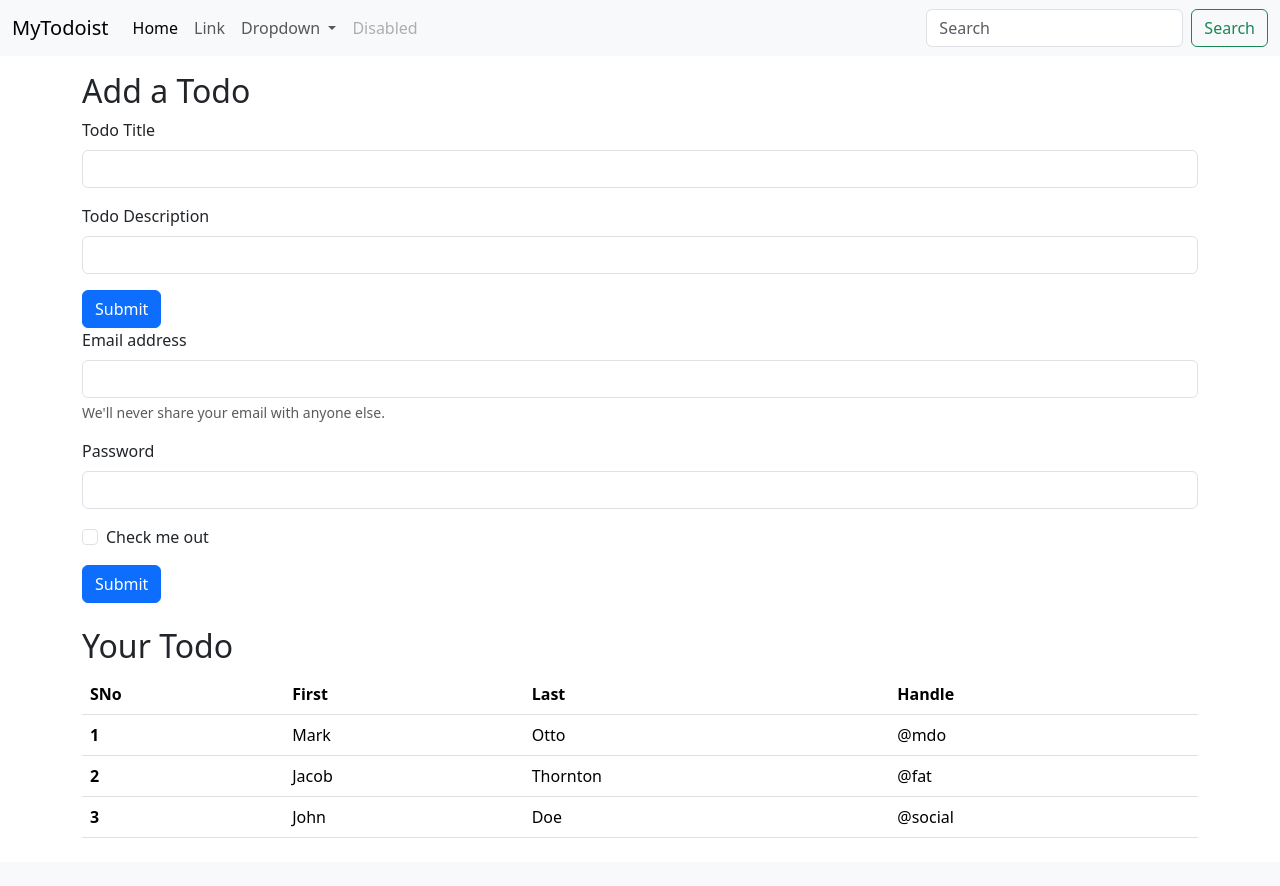
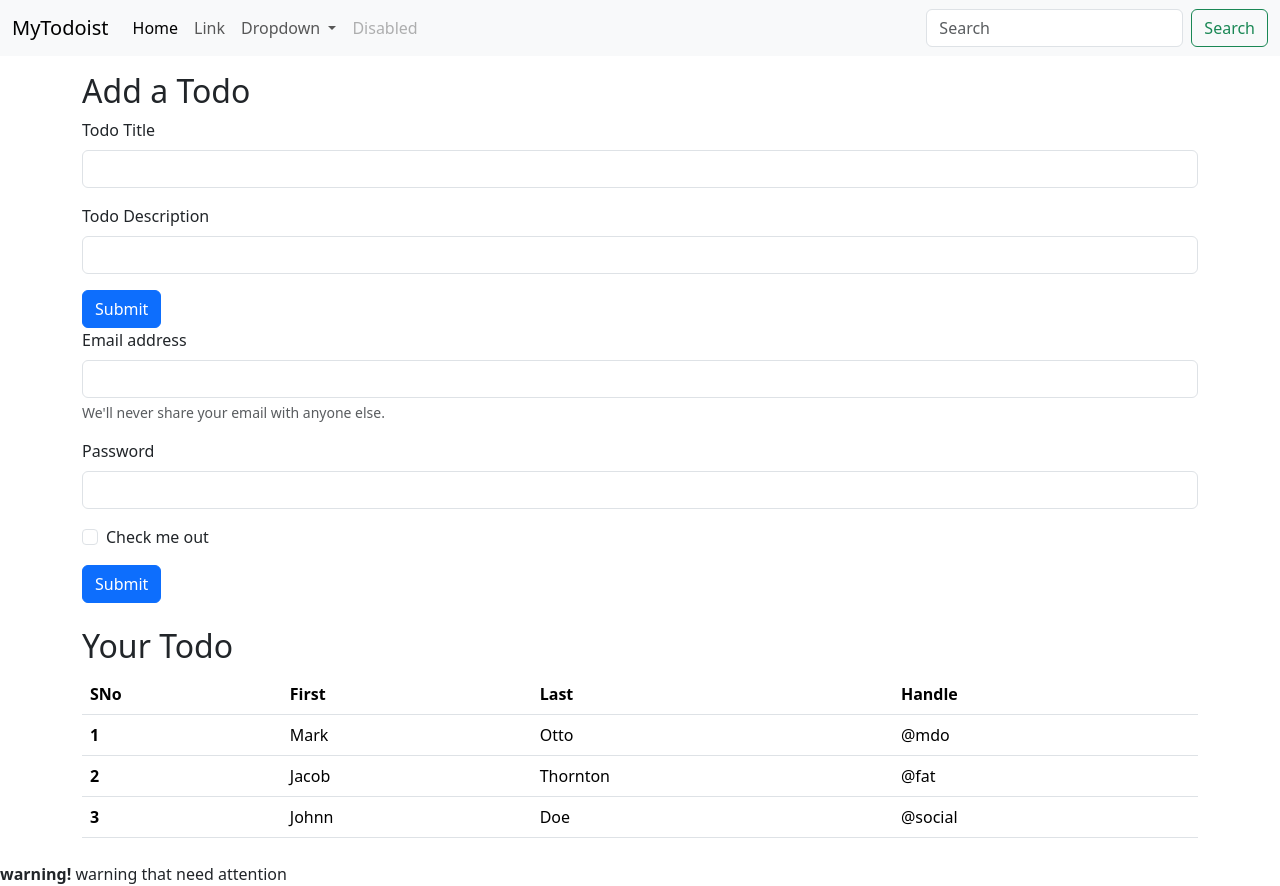
Before and after one commit to Abhishek2027ymca/FocusTrack, a Flask app: page / in a window 1280 px wide. Before the commit the page ends 838 px from the top, so only its background shows below. Run offline with Flask 3, Linux system fonts and the light colour scheme.

Commit message:
Added a Fearure in testing phase

```diff
--- a/templates/index.html
+++ b/templates/index.html
@@ -167,12 +167,14 @@
           </tr>
           <tr>
             <th scope="row">3</th>
-            <td>John</td>
+            <td>Johnn</td>
             <td>Doe</td>
             <td>@social</td>
           </tr>
         </tbody>
       </table>
     </div>
+    <strong>warning!</strong> warning that need attention </br>
+    <!-- new line of data changed is shown by green line -->
   </body>
 </html>
```
